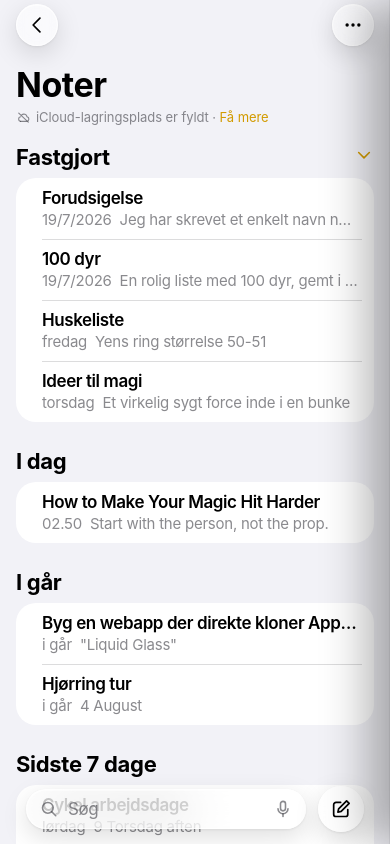
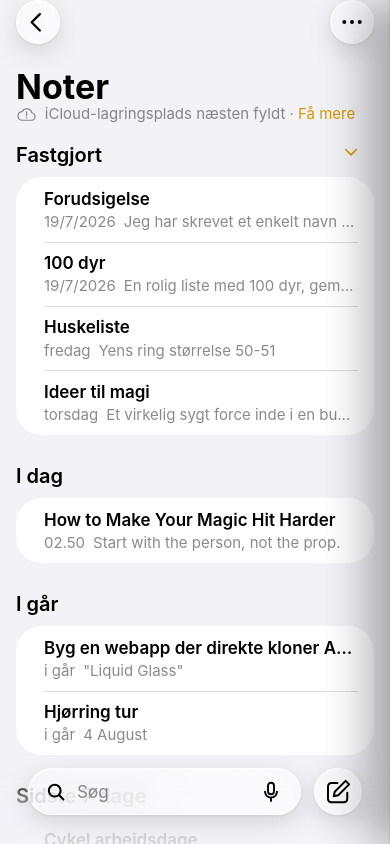
Before and after one commit to Thyxo/Notes-app, a plain HTML site: page index.html in a window 390 px wide. Drawn offline with Linux system fonts and the light colour scheme.

Commit message:
Match Notes UI to real iOS 26 screenshots and add app icon
Measured pixel-for-pixel against a real iPhone screenshot: 44pt nav
buttons with larger chevron/dots, 15pt iCloud line with warning cloud,
20pt semibold section headers, 26pt card radius, 64.33pt rows with 28pt
insets, gold accent, 47.33pt dark search pill and compose button with
white icons, and the scroll-edge fade under the bottom bar. Drop the
negative letter-spacing, since Safari already applies SF Pro tracking.

Add the Notes icon as favicon, apple-touch-icon and manifest icons, and
remove a test screenshot that was committed by mistake.

Co-Authored-By: Claude Opus 5.5 <noreply@anthropic.com>
Claude-Session: https://claude.ai/code/session_011btDxb1rycTCoo9DVwBLx8

```diff
--- a/index.html
+++ b/index.html
@@ -15,6 +15,8 @@
     <meta name="format-detection" content="telephone=no,date=no,address=no,email=no" />
     <title>Noter</title>
     <link rel="manifest" href="manifest.webmanifest" />
+    <link rel="icon" type="image/png" href="favicon.png" />
+    <link rel="apple-touch-icon" href="apple-touch-icon.png" />
     <link rel="stylesheet" href="styles.css" />
   </head>
   <body>
@@ -27,9 +29,9 @@
           <div class="nav-side right">
             <button class="gbtn" type="button" aria-label="Mere">
               <svg class="icon" viewBox="0 0 24 24" aria-hidden="true">
-                <circle cx="5.6" cy="12" r="1.85" fill="currentColor" stroke="none" />
-                <circle cx="12" cy="12" r="1.85" fill="currentColor" stroke="none" />
-                <circle cx="18.4" cy="12" r="1.85" fill="currentColor" stroke="none" />
+                <circle cx="4.33" cy="12" r="2" fill="currentColor" stroke="none" />
+                <circle cx="12" cy="12" r="2" fill="currentColor" stroke="none" />
+                <circle cx="19.67" cy="12" r="2" fill="currentColor" stroke="none" />
               </svg>
             </button>
           </div>
@@ -78,9 +80,9 @@
           <div class="nav-side right">
             <button class="gbtn" type="button" aria-label="Mere">
               <svg class="icon" viewBox="0 0 24 24" aria-hidden="true">
-                <circle cx="5.6" cy="12" r="1.85" fill="currentColor" stroke="none" />
-                <circle cx="12" cy="12" r="1.85" fill="currentColor" stroke="none" />
-                <circle cx="18.4" cy="12" r="1.85" fill="currentColor" stroke="none" />
+                <circle cx="4.33" cy="12" r="2" fill="currentColor" stroke="none" />
+                <circle cx="12" cy="12" r="2" fill="currentColor" stroke="none" />
+                <circle cx="19.67" cy="12" r="2" fill="currentColor" stroke="none" />
               </svg>
             </button>
           </div>
@@ -89,12 +91,12 @@
         <div class="scroll" data-scroll="screenNotes">
           <h1 class="large-title" id="folderTitle">Noter</h1>
           <div class="icloud">
-            <svg class="icon xs" viewBox="0 0 24 24" aria-hidden="true">
-              <path d="M7.2 18.2h9.9a3.7 3.7 0 0 0 .6-7.3 5.3 5.3 0 0 0-8.6-3.1" />
-              <path d="M7.4 10.9a3.7 3.7 0 0 0-.2 7.3" />
-              <path d="M4.4 4.9 19.6 19.4" />
+            <svg class="icon cloud" viewBox="0 0 30 21" aria-hidden="true">
+              <path d="M8.2 19.6h14.6a5.4 5.4 0 0 0 .7-10.75A7.6 7.6 0 0 0 9.2 6.9a6.4 6.4 0 0 0-1 12.7z" />
+              <path d="M15.6 7.2v5.6" />
+              <circle cx="15.6" cy="15.9" r="1.05" fill="currentColor" stroke="none" />
             </svg>
-            <span>iCloud-lagringsplads er fyldt · <b class="link">Få mere</b></span>
+            <span>iCloud-lagringsplads næsten fyldt · <b class="link">Få mere</b></span>
           </div>
           <div id="noteGroups"></div>
         </div>
@@ -144,9 +146,9 @@
               </button>
               <button type="button" aria-label="Mere">
                 <svg class="icon" viewBox="0 0 24 24" aria-hidden="true">
-                  <circle cx="5.6" cy="12" r="1.85" fill="currentColor" stroke="none" />
-                  <circle cx="12" cy="12" r="1.85" fill="currentColor" stroke="none" />
-                  <circle cx="18.4" cy="12" r="1.85" fill="currentColor" stroke="none" />
+                  <circle cx="4.33" cy="12" r="2" fill="currentColor" stroke="none" />
+                  <circle cx="12" cy="12" r="2" fill="currentColor" stroke="none" />
+                  <circle cx="19.67" cy="12" r="2" fill="currentColor" stroke="none" />
                 </svg>
               </button>
             </div>
--- a/styles.css
+++ b/styles.css
@@ -1,8 +1,10 @@
 /* =========================================================
    Noter — Apple Notes klon (iOS 26 / "Liquid Glass")
-   Mål-metrics er aflæst fra rigtige iPhone-skærmbilleder:
-   16px side-margin på kort, 26px på den flydende bundlinje,
-   34px stor titel, 22px sektionsoverskrift, 17px rækketitel.
+   Mål-metrics er aflæst pixel for pixel fra rigtige iPhone-skærmbilleder
+   (iOS 26): 16px side-margin på kort (radius 26), 28,33px på den flydende
+   bundlinje (47,33px høj), 44px nav-knapper, 34px stor titel, 20px
+   semibold sektionsoverskrift, 17px rækketitel, rækker 64,33px.
+   Ingen negativ letter-spacing: Safari anvender selv SF Pros tracking.
    ========================================================= */
 
 *,
@@ -15,10 +17,11 @@
   color-scheme: light dark;
 
   --pad: 16px;          /* side-margin for kort og titler */
-  --bar-pad: 26px;      /* side-margin for den flydende bundlinje */
-  --radius: 20px;
-  --nav-h: 50px;
-  --btn: 42px;
+  --bar-pad: 28.33px;   /* side-margin for den flydende bundlinje */
+  --radius: 26px;
+  --nav-h: 44px;
+  --btn: 44px;
+  --bar-h: 47.33px;
 
   --font: -apple-system, BlinkMacSystemFont, "SF Pro Text", "SF Pro Display",
     "Helvetica Neue", "Segoe UI", system-ui, sans-serif;
@@ -43,6 +46,9 @@
   --nav-bg: rgba(242, 242, 247, 0.72);
   --sheet: rgba(242, 242, 247, 0.86);
   --dim: 0.16;
+  --glass-icon: #000000;
+  --placeholder: rgba(60, 60, 67, 0.6);
+  --edge: 242, 242, 247;
 }
 
 @media (prefers-color-scheme: dark) {
@@ -52,14 +58,17 @@
     --label: #ffffff;
     --label2: rgba(235, 235, 245, 0.6);
     --label3: rgba(235, 235, 245, 0.42);
-    --sep: rgba(255, 255, 255, 0.12);
-    --accent: #ffd60a;
-    --yellow: #ffd60a;
+    --sep: rgba(255, 255, 255, 0.11);
+    --accent: #dcb13d;
+    --yellow: #dcb13d;
     --row-active: rgba(255, 255, 255, 0.07);
-    --glass: rgba(255, 255, 255, 0.17);
-    --glass-hi: rgba(255, 255, 255, 0.24);
-    --glass-line: rgba(255, 255, 255, 0.16);
-    --glass-shadow: 0 8px 26px rgba(0, 0, 0, 0.5);
+    --glass: rgba(24, 24, 24, 0.98);
+    --glass-hi: rgba(255, 255, 255, 0.04);
+    --glass-line: rgba(255, 255, 255, 0.15);
+    --glass-shadow: 0 6px 20px rgba(0, 0, 0, 0.4);
+    --glass-icon: #f5f5f5;
+    --placeholder: #a3a3a3;
+    --edge: 0, 0, 0;
     --nav-bg: rgba(0, 0, 0, 0.6);
     --sheet: rgba(28, 28, 30, 0.82);
     --dim: 0.42;
@@ -127,7 +136,7 @@ button {
   background: var(--glass);
   -webkit-backdrop-filter: blur(24px) saturate(180%);
   backdrop-filter: blur(24px) saturate(180%);
-  border: 0.5px solid var(--glass-line);
+  border: 1px solid var(--glass-line);
   box-shadow: var(--glass-shadow), inset 0 0.5px 0 var(--glass-hi);
 }
 
@@ -252,7 +261,6 @@ button {
 .nav-heading span {
   font-size: 17px;
   font-weight: 600;
-  letter-spacing: -0.4px;
   max-width: 100%;
   overflow: hidden;
   white-space: nowrap;
@@ -273,6 +281,9 @@ button {
   transition: transform 0.18s var(--ease), opacity 0.18s;
 }
 .gbtn:active { transform: scale(0.88); opacity: 0.75; }
+.gbtn .icon { width: 24px; height: 24px; color: var(--glass-icon); }
+/* chevron: 11×18,7pt glyf, ~2,3pt streg */
+.gbtn.back .icon { width: 26.6px; height: 26.6px; stroke-width: 2.07; margin-left: -3px; }
 
 .gpill {
   display: flex;
@@ -299,37 +310,37 @@ button {
   overflow-x: hidden;
   -webkit-overflow-scrolling: touch;
   overscroll-behavior: contain;
-  padding-bottom: calc(86px + env(safe-area-inset-bottom));
+  padding-bottom: 116px;
 }
 
 .large-title {
   margin: 0;
-  padding: 14px var(--pad) 0;
+  padding: 21.67px var(--pad) 0;
   font-size: 34px;
   line-height: 41px;
   font-weight: 700;
-  letter-spacing: -0.5px;
 }
 
 .icloud {
   display: flex;
   align-items: center;
-  gap: 5px;
-  padding: 3px var(--pad) 0;
-  font-size: 13px;
-  line-height: 18px;
-  letter-spacing: -0.08px;
+  gap: 9px;
+  margin-top: -2.2px;
+  padding: 0 var(--pad);
+  font-size: 15px;
+  line-height: 20px;
   color: var(--label2);
 }
 .icloud .link { color: var(--accent); font-weight: 400; }
+.icloud .cloud { width: 20.3px; height: 14.2px; stroke-width: 1.75; margin-left: -0.5px; }
 
 /* ---------------- sektioner + kort ---------------- */
 
 .sec {
-  margin-top: 26px;
+  margin-top: 29.37px;
 }
 .sec:first-child {
-  margin-top: 18px;
+  margin-top: 17.6px;
 }
 
 .sec-head {
@@ -337,11 +348,11 @@ button {
   align-items: center;
   justify-content: space-between;
   width: 100%;
-  padding: 0 var(--pad);
-  margin: 0 0 8px;
-  font-size: 22px;
-  font-weight: 700;
-  letter-spacing: -0.3px;
+  padding: 0 28.67px 0 var(--pad);
+  margin: 0 0 10.3px;
+  font-size: 20px;
+  line-height: 24px;
+  font-weight: 600;
 }
 .sec-head .chev {
   color: var(--accent);
@@ -362,7 +373,7 @@ button {
   display: block;
   width: 100%;
   text-align: left;
-  padding: 9px 16px 9px 26px;
+  padding: 10.33px 16px 9.67px 28px;
   transition: background 0.12s;
 }
 .row:active { background: var(--row-active); }
@@ -371,18 +382,17 @@ button {
   content: "";
   position: absolute;
   top: 0;
-  left: 26px;
-  right: 12px;
-  height: 0.5px;
+  left: 28px;
+  right: 16px;
+  height: 1px;
   background: var(--sep);
 }
 
 .row h3 {
-  margin: 0 0 1px;
+  margin: 0 0 2.33px;
   font-size: 17px;
   line-height: 22px;
   font-weight: 600;
-  letter-spacing: -0.41px;
   white-space: nowrap;
   overflow: hidden;
   text-overflow: ellipsis;
@@ -393,7 +403,6 @@ button {
   gap: 8px;
   font-size: 15px;
   line-height: 20px;
-  letter-spacing: -0.24px;
   color: var(--label2);
   white-space: nowrap;
   overflow: hidden;
@@ -414,14 +423,12 @@ button {
 .row.folder .name {
   flex: 1;
   font-size: 17px;
-  letter-spacing: -0.41px;
   white-space: nowrap;
   overflow: hidden;
   text-overflow: ellipsis;
 }
 .row.folder .count {
   font-size: 17px;
-  letter-spacing: -0.41px;
   color: var(--label2);
 }
 .row.folder .go { color: var(--label3); width: 16px; height: 16px; stroke-width: 2.4; }
@@ -437,25 +444,46 @@ button {
   z-index: 12;
   display: flex;
   align-items: center;
-  gap: 12px;
-  padding: 0 var(--bar-pad) max(12px, calc(env(safe-area-inset-bottom) - 16px));
+  gap: 13px;
+  padding: 0 var(--bar-pad) 28.67px;
   pointer-events: none;
   transform: translateY(calc(var(--kb, 0px) * -1));
   transition: transform 0.24s var(--ease);
 }
 .bar > * { pointer-events: auto; }
 
+/* iOS 26 "scroll edge": indholdet under bundlinjen tones mørkt ud */
+.bar::before {
+  content: "";
+  position: absolute;
+  left: 0;
+  right: 0;
+  bottom: calc(var(--kb, 0px) * -1);
+  height: calc(92px + var(--kb, 0px));
+  z-index: -1;
+  pointer-events: none;
+  background: linear-gradient(
+    to bottom,
+    rgba(var(--edge), 0) 0%,
+    rgba(var(--edge), 0.22) 30%,
+    rgba(var(--edge), 0.85) 72%,
+    rgba(var(--edge), 0.88) 100%
+  );
+}
+
 .searchbar {
   flex: 1;
   min-width: 0;
   display: flex;
   align-items: center;
-  gap: 7px;
-  height: 40px;
-  padding: 0 12px;
-  border-radius: 20px;
-  color: var(--label2);
+  gap: 7.9px;
+  height: var(--bar-h);
+  padding: 0 17px 0 15.9px;
+  border-radius: calc(var(--bar-h) / 2);
+  color: var(--glass-icon);
 }
+.searchbar .icon:first-child { width: 22px; height: 22px; stroke-width: 2.2; }
+.searchbar .icon:last-child { width: 24px; height: 24px; stroke-width: 1.9; }
 .searchbar input {
   flex: 1;
   min-width: 0;
@@ -463,21 +491,21 @@ button {
   background: none;
   outline: none;
   font-size: 17px;
-  letter-spacing: -0.41px;
   color: var(--label);
 }
-.searchbar input::placeholder { color: var(--label2); opacity: 1; }
+.searchbar input::placeholder { color: var(--placeholder); opacity: 1; }
 
 .tools {
   display: flex;
   align-items: center;
-  height: 44px;
+  height: var(--bar-h);
   padding: 0 3px;
-  border-radius: 22px;
+  border-radius: calc(var(--bar-h) / 2);
+  color: var(--glass-icon);
 }
 .tools button {
   width: 52px;
-  height: 44px;
+  height: calc(var(--bar-h) - 2px);
   display: grid;
   place-items: center;
   border-radius: 22px;
@@ -486,14 +514,16 @@ button {
 .tools button:active { background: rgba(128, 128, 128, 0.22); }
 
 .compose {
-  width: 46px;
-  height: 46px;
+  flex: none;
+  width: var(--bar-h);
+  height: var(--bar-h);
   border-radius: 50%;
   display: grid;
   place-items: center;
   transition: transform 0.18s var(--ease);
 }
 .compose:active { transform: scale(0.9); }
+.compose .icon { width: 30px; height: 30px; stroke-width: 1.6; color: var(--glass-icon); }
 
 /* ---------------- note ---------------- */
 
@@ -513,7 +543,6 @@ button {
   right: 0;
   text-align: center;
   font-size: 12px;
-  letter-spacing: -0.05px;
   color: var(--label2);
 }
 
@@ -522,21 +551,18 @@ button {
   font-size: 32px;
   line-height: 1.16;
   font-weight: 700;
-  letter-spacing: -0.6px;
 }
 
 .note-body p {
   margin: 0;
   font-size: 18px;
   line-height: 1.45;
-  letter-spacing: -0.2px;
 }
 .note-body p.gap { height: 12px; }
 
 .note-body .lead {
   font-size: 20px;
   font-weight: 600;
-  letter-spacing: -0.35px;
   padding-top: 6px;
 }
 
@@ -547,7 +573,6 @@ button {
 .note-ol li {
   font-size: 18px;
   line-height: 1.45;
-  letter-spacing: -0.2px;
   margin-bottom: 8px;
   padding-left: 6px;
 }
@@ -626,7 +651,6 @@ button {
   margin: 0 4px 16px;
   font-size: 22px;
   font-weight: 700;
-  letter-spacing: -0.3px;
 }
 
 .field-card {
@@ -643,7 +667,6 @@ button {
   gap: 12px;
   padding: 11px 14px;
   font-size: 17px;
-  letter-spacing: -0.41px;
 }
 .field + .field::before {
   content: "";
@@ -706,7 +729,6 @@ button {
   color: #000;
   font-size: 17px;
   font-weight: 600;
-  letter-spacing: -0.41px;
 }
 .primary:active { opacity: 0.75; }
 
@@ -720,7 +742,6 @@ button {
   color: var(--accent);
   font-size: 17px;
   font-weight: 600;
-  letter-spacing: -0.41px;
 }
 .secondary:active { opacity: 0.75; }
 
--- a/sw.js
+++ b/sw.js
@@ -1,8 +1,9 @@
-const CACHE_NAME = "liquid-notes-v12";
+const CACHE_NAME = "liquid-notes-v13";
 const ASSETS = ["./", "./index.html", "./styles.css", "./app.js", "./manifest.webmanifest",
   "./home/page1.webp", "./home/page2.webp", "./home/page3.webp",
   "./home/dots1.png", "./home/dots2.png", "./home/dots3.png",
-  "./home/dock.webp", "./home/noter.png"];
+  "./home/dock.webp", "./home/noter.png",
+  "./favicon.png", "./apple-touch-icon.png", "./icon-192.png", "./icon-512.png"];
 
 self.addEventListener("install", (event) => {
   event.waitUntil(caches.open(CACHE_NAME).then((cache) => cache.addAll(ASSETS)));
```
Also changed, not shown: apple-touch-icon.png (added), favicon.png (added), icon-192.png (added), icon-512.png (added), manifest.webmanifest, pwa.png (deleted), 1 other file.
